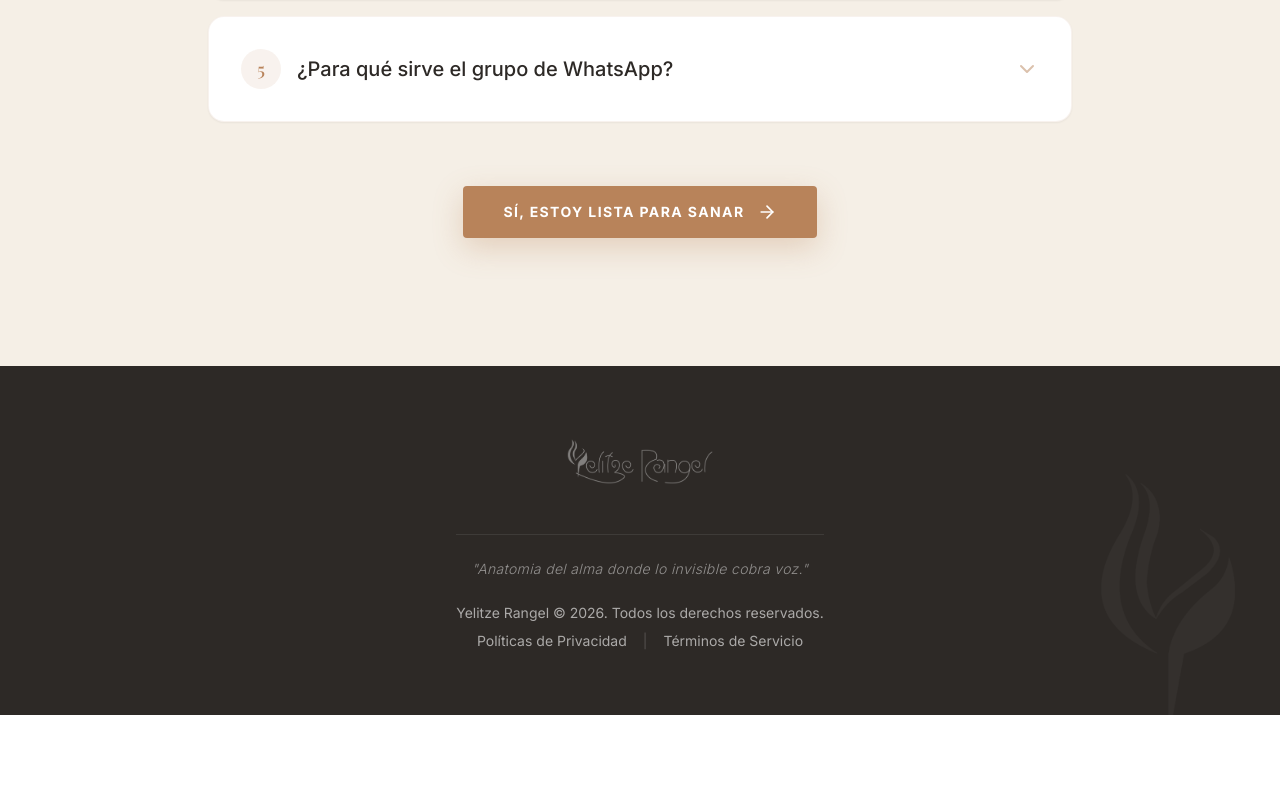
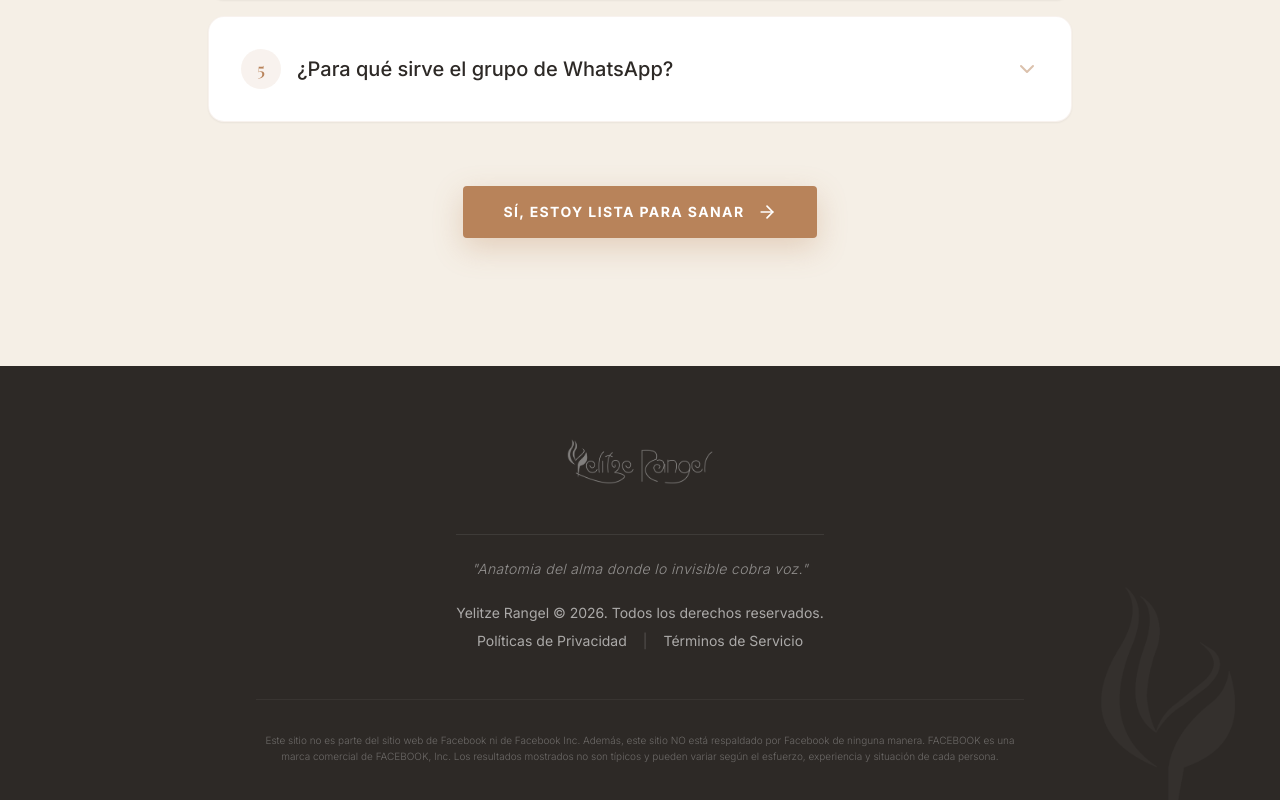
Before and after one commit to yelitzerangeloficialweb-max/yelitze-rangel-web, a Next.js app: page /sanate-mujer in a window 1280 px wide. Shown: the part 6371-7171 px from the top of the page. Before the commit the page ends 7086 px from the top, so only its background shows below. Built offline with nearby package versions, Linux system fonts and the light colour scheme; a web font is replaced by a local one.

Commit message:
Legal: Add Facebook disclaimer to Sánate Mujer footer

```diff
--- a/app/sanate-mujer/page.tsx
+++ b/app/sanate-mujer/page.tsx
@@ -977,6 +977,12 @@ function FooterSection() {
                         </p>
                     </div>
                 </div>
+
+                <div className="mt-12 max-w-3xl border-t border-white/5 pt-8">
+                    <p className="text-[10px] leading-relaxed text-white/30 font-light">
+                        Este sitio no es parte del sitio web de Facebook ni de Facebook Inc. Además, este sitio NO está respaldado por Facebook de ninguna manera. FACEBOOK es una marca comercial de FACEBOOK, Inc. Los resultados mostrados no son típicos y pueden variar según el esfuerzo, experiencia y situación de cada persona.
+                    </p>
+                </div>
             </div>
         </footer>
     );
```
